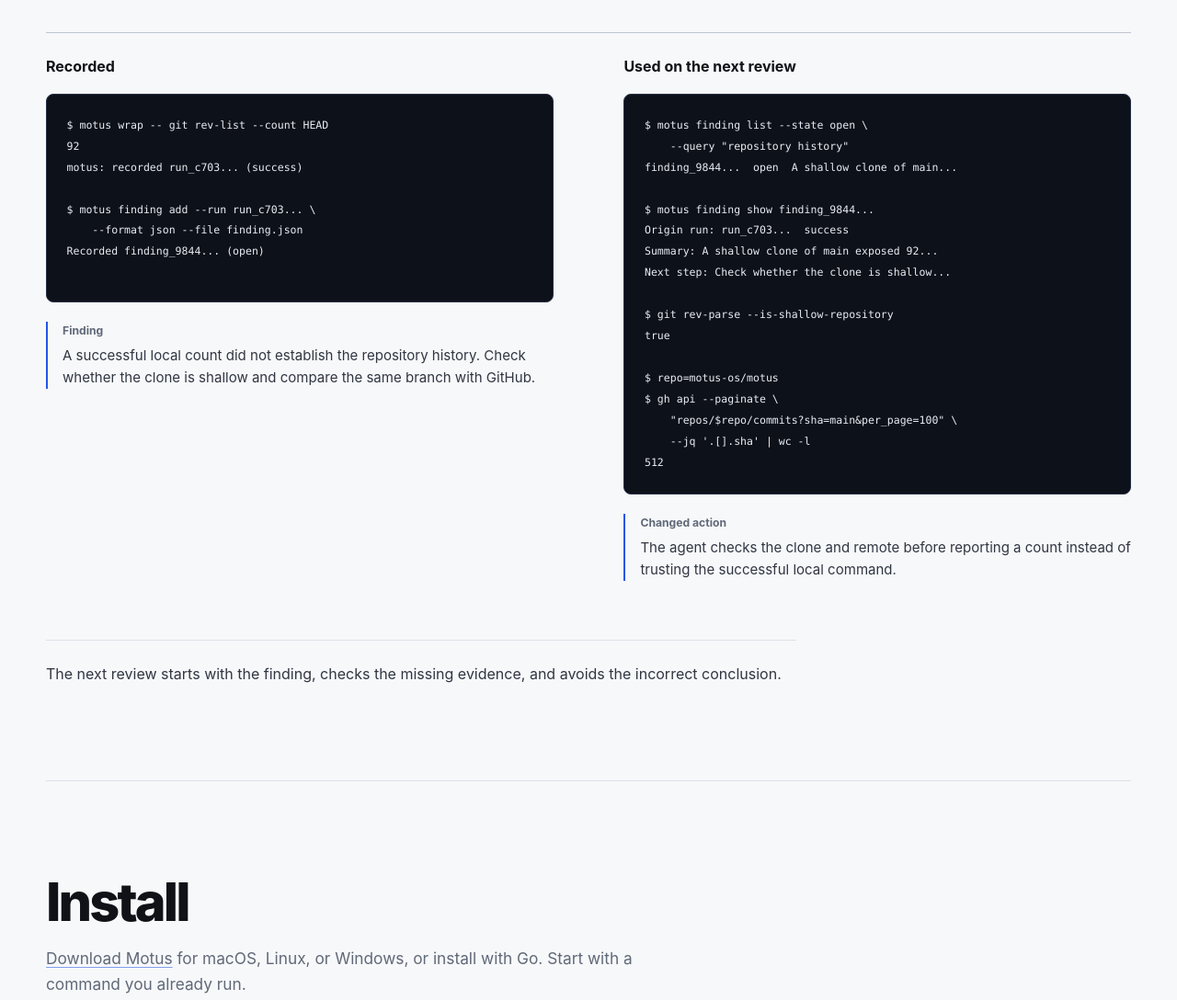
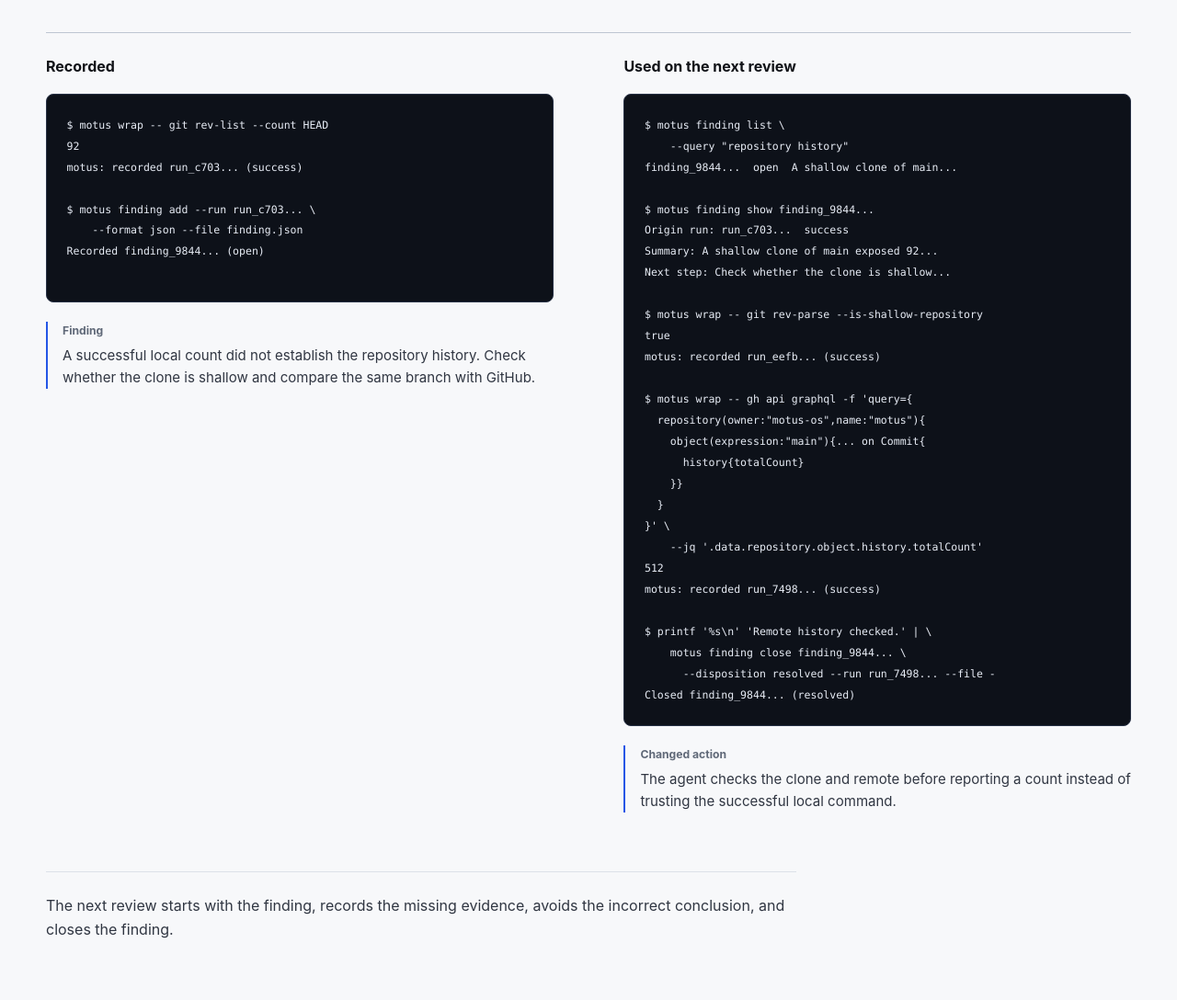
Before and after one commit to motus-os/work-ledger-site, a website: page site/index.html in a window 1280 px wide. Shown: the part 1660-2748 px from the top of the page at 92% size. Drawn offline with Linux system fonts and the light colour scheme.

Commit message:
Complete the example lifecycle

```diff
--- a/site/index.html
+++ b/site/index.html
@@ -102,7 +102,7 @@
 
         <article class="story-part" aria-labelledby="later-title">
           <h3 id="later-title">Used on the next review</h3>
-          <pre tabindex="0"><code>$ motus finding list --state open \
+          <pre tabindex="0"><code>$ motus finding list \
     --query "repository history"
 finding_9844...  open  A shallow clone of main...
 
@@ -111,14 +111,25 @@
 Summary: A shallow clone of main exposed 92...
 Next step: Check whether the clone is shallow...
 
-$ git rev-parse --is-shallow-repository
+$ motus wrap -- git rev-parse --is-shallow-repository
 true
+motus: recorded run_eefb... (success)
 
-$ repo=motus-os/motus
-$ gh api --paginate \
-    "repos/$repo/commits?sha=main&amp;per_page=100" \
-    --jq '.[].sha' | wc -l
-512</code></pre>
+$ motus wrap -- gh api graphql -f 'query={
+  repository(owner:"motus-os",name:"motus"){
+    object(expression:"main"){... on Commit{
+      history{totalCount}
+    }}
+  }
+}' \
+    --jq '.data.repository.object.history.totalCount'
+512
+motus: recorded run_7498... (success)
+
+$ printf '%s\n' 'Remote history checked.' | \
+    motus finding close finding_9844... \
+      --disposition resolved --run run_7498... --file -
+Closed finding_9844... (resolved)</code></pre>
           <div class="authored-note">
             <span>Changed action</span>
             <p>The agent checks the clone and remote before reporting a count instead of trusting the successful local command.</p>
@@ -126,7 +137,7 @@
         </article>
       </div>
 
-      <p class="example-context">The next review starts with the finding, checks the missing evidence, and avoids the incorrect conclusion.</p>
+      <p class="example-context">The next review starts with the finding, records the missing evidence, avoids the incorrect conclusion, and closes the finding.</p>
     </section>
 
     <section class="section shell" id="install" aria-labelledby="install-title">
```
